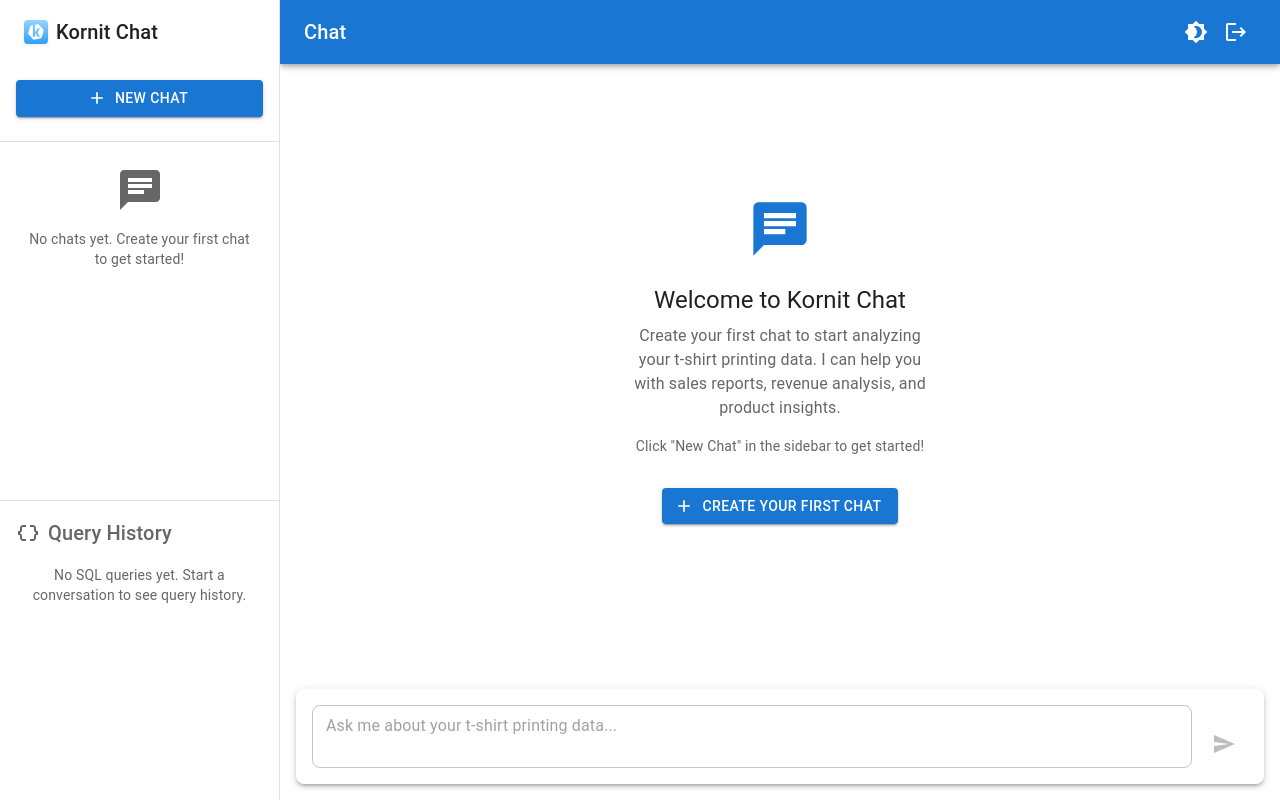
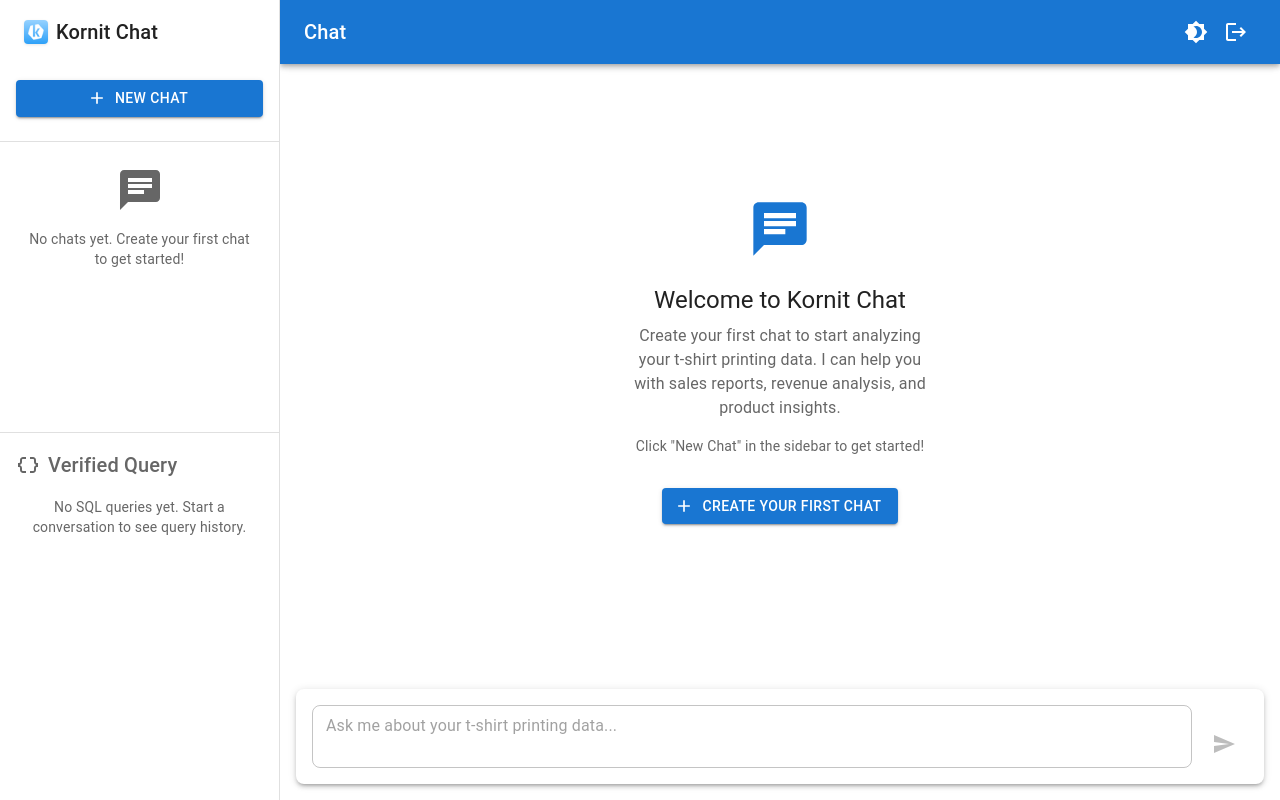
Before and after one commit to IlyaEdelshtein/KornitChat, a React (Vite) app: page /chat/1 in a window 1280 px wide. Both pictures are taken after a click on the button "SIGN IN". Built offline with nearby package versions, Linux system fonts and the light colour scheme.

Commit message:
fixed hight of verified query block

```diff
--- a/src/components/AppShell.tsx
+++ b/src/components/AppShell.tsx
@@ -74,11 +74,13 @@
           Kornit Chat
         </Typography>
       </Toolbar>
-      <Box sx={{ flex: 1, minHeight: 0 }}>
-        <ChatList onChatSelect={() => isMobile && setMobileOpen(false)} />
-      </Box>
-      <Box sx={{ height: '300px', borderTop: 1, borderColor: 'divider' }}>
-        <QueryVerification />
+      <Box sx={{ flex: 1, minHeight: 0, display: 'flex', flexDirection: 'column' }}>
+        <Box sx={{ flex: 1, minHeight: 0 }}>
+          <ChatList onChatSelect={() => isMobile && setMobileOpen(false)} />
+        </Box>
+        <Box sx={{ flex: 1, borderTop: 1, borderColor: 'divider', minHeight: 0 }}>
+          <QueryVerification />
+        </Box>
       </Box>
     </Box>
   );
--- a/src/components/QueryVerification.tsx
+++ b/src/components/QueryVerification.tsx
@@ -58,7 +58,7 @@
         <Box sx={{ display: 'flex', alignItems: 'center', mb: 2 }}>
           <SqlIcon sx={{ mr: 1, color: 'text.secondary' }} />
           <Typography variant="h6" color="text.secondary">
-            Query History
+            Verified Query
           </Typography>
         </Box>
         <Typography
@@ -86,7 +86,7 @@
         <Box sx={{ display: 'flex', alignItems: 'center', mb: 1 }}>
           <SqlIcon sx={{ mr: 1, color: 'primary.main' }} />
           <Typography variant="h6" color="primary.main">
-            Query History
+            Verified Query
           </Typography>
         </Box>
         <Typography variant="body2" color="text.secondary">
```
